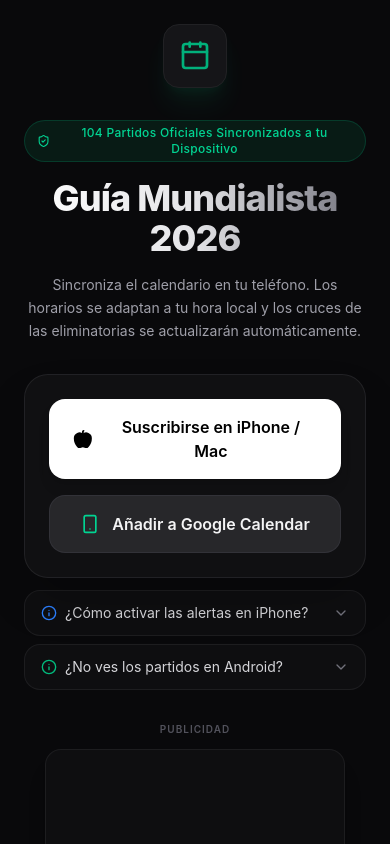
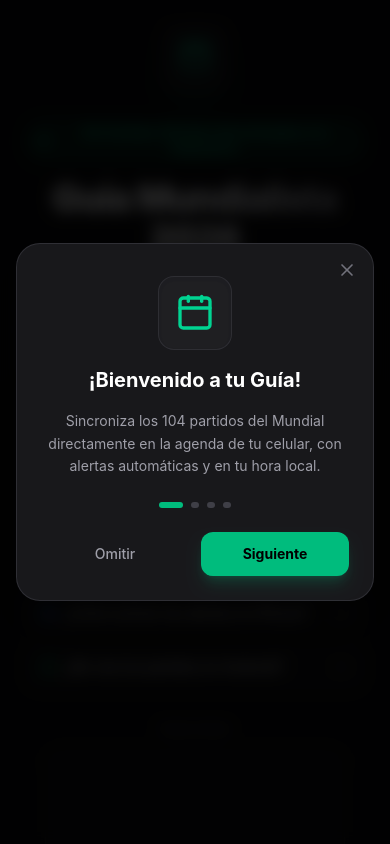
Before and after one commit to waynergt/mundial-web, a React (Vite) app: page / in a window 390 px wide. Shown: the top 844 px of the page. Built offline with nearby package versions, Linux system fonts and the light colour scheme.

Commit message:
Agregar tutorial interactivo y mejorar la gestión de ayuda para iPhone y Android; actualizar versión a v1.3.0

```diff
--- a/src/App.tsx
+++ b/src/App.tsx
@@ -1,18 +1,122 @@
-import { useState } from 'react';
-import { Calendar, Apple, Smartphone, ShieldCheck, Info, ChevronDown } from 'lucide-react';
+import { useState, useEffect } from 'react';
+import { Calendar, Apple, Smartphone, ShieldCheck, Info, ChevronDown, X } from 'lucide-react';
 import AdBanner from './components/AdBanner';
 
 export default function App() {
-  // Estados para controlar los desplegables de ayuda
+  // Estados para controlar la interfaz
   const [showAndroidHelp, setShowAndroidHelp] = useState(false);
   const [showAppleHelp, setShowAppleHelp] = useState(false);
+
+  // Estados para el Tutorial (Tour)
+  const [showTour, setShowTour] = useState(false);
+  const [tourStep, setTourStep] = useState(0);
 
   const SUPABASE_URL = "https://slwnehwhzfywmhldgzgb.supabase.co/functions/v1/generar-calendario?mundial.ics";
   const appleCalendarUrl = SUPABASE_URL.replace(/^https?:/, 'webcal:');
   const googleCalendarUrl = `https://calendar.google.com/calendar/render?cid=${encodeURIComponent(appleCalendarUrl)}`;
 
+  // Verificar si es la primera visita cuando carga la página
+  useEffect(() => {
+    const hasSeenTour = localStorage.getItem('hasSeenMundialTour');
+    if (!hasSeenTour) {
+      // Retrasamos medio segundo la aparición para que sea más elegante
+      const timer = setTimeout(() => setShowTour(true), 500);
+      return () => clearTimeout(timer);
+    }
+  }, []);
+
+  // Función para cerrar el tutorial y guardar que ya lo vio
+  const closeTour = () => {
+    setShowTour(false);
+    localStorage.setItem('hasSeenMundialTour', 'true');
+  };
+
+  // Datos de los pasos del tutorial
+  const tourSteps = [
+    {
+      title: "¡Bienvenido a tu Guía!",
+      description: "Sincroniza los 104 partidos del Mundial directamente en la agenda de tu celular, con alertas automáticas y en tu hora local.",
+      icon: <Calendar className="w-10 h-10 text-emerald-400" />
+    },
+    {
+      title: "1. Elige tu sistema",
+      description: "Toca el botón blanco si usas iPhone / Mac, o el botón oscuro si utilizas un celular Android.",
+      icon: <Smartphone className="w-10 h-10 text-blue-400" />
+    },
+    {
+      title: "2. Activa las alertas",
+      description: "¡Importante! Revisa las guías desplegables en la pantalla para asegurarte de que tu celular te avise 30 minutos antes de cada juego.",
+      icon: <Info className="w-10 h-10 text-yellow-400" />
+    },
+    {
+      title: "¡Todo listo!",
+      description: "Los cruces de octavos y la gran final se actualizarán solos. ¡Añade el calendario y prepárate para el Mundial!",
+      icon: <ShieldCheck className="w-10 h-10 text-emerald-500" />
+    }
+  ];
+
   return (
-    <div className="min-h-[100dvh] flex flex-col items-center justify-center p-6 bg-[#09090b] selection:bg-emerald-500/30">
+    <div className="min-h-[100dvh] flex flex-col items-center justify-center p-6 bg-[#09090b] selection:bg-emerald-500/30 relative">
+
+      {/* --- OVERLAY DEL TUTORIAL --- */}
+      {showTour && (
+        <div className="fixed inset-0 z-50 flex items-center justify-center p-4 bg-black/80 backdrop-blur-sm animate-in fade-in duration-300">
+          <div className="bg-zinc-900 border border-zinc-700/60 rounded-3xl p-6 w-full max-w-sm shadow-2xl relative">
+
+            {/* Botón de cerrar (X) */}
+            <button onClick={closeTour} className="absolute top-4 right-4 text-zinc-500 hover:text-zinc-300">
+              <X className="w-5 h-5" />
+            </button>
+
+            {/* Contenido del paso actual */}
+            <div className="flex flex-col items-center text-center space-y-4 mt-2">
+              <div className="p-4 bg-zinc-800/50 rounded-2xl border border-zinc-700/50 shadow-inner">
+                {tourSteps[tourStep].icon}
+              </div>
+              <h2 className="text-xl font-bold text-white">{tourSteps[tourStep].title}</h2>
+              <p className="text-sm text-zinc-400 leading-relaxed min-h-[60px]">
+                {tourSteps[tourStep].description}
+              </p>
+            </div>
+
+            {/* Indicadores de progreso (Puntitos) */}
+            <div className="flex justify-center gap-2 my-6">
+              {tourSteps.map((_, index) => (
+                <div
+                  key={index}
+                  className={`h-1.5 rounded-full transition-all duration-300 ${index === tourStep ? 'w-6 bg-emerald-500' : 'w-2 bg-zinc-700'}`}
+                />
+              ))}
+            </div>
+
+            {/* Botones de navegación del modal */}
+            <div className="flex gap-3">
+              {tourStep < tourSteps.length - 1 ? (
+                <>
+                  <button onClick={closeTour} className="w-full py-3 text-sm font-medium text-zinc-400 hover:text-white transition-colors">
+                    Omitir
+                  </button>
+                  <button
+                    onClick={() => setTourStep(prev => prev + 1)}
+                    className="w-full py-3 bg-emerald-500 hover:bg-emerald-400 text-black text-sm font-bold rounded-xl transition-colors shadow-lg shadow-emerald-500/20"
+                  >
+                    Siguiente
+                  </button>
+                </>
+              ) : (
+                <button
+                  onClick={closeTour}
+                  className="w-full py-3 bg-emerald-500 hover:bg-emerald-400 text-black text-sm font-bold rounded-xl transition-colors shadow-lg shadow-emerald-500/20"
+                >
+                  ¡Comenzar!
+                </button>
+              )}
+            </div>
+          </div>
+        </div>
+      )}
+      {/* --- FIN DEL TUTORIAL --- */}
+
       <div className="w-full max-w-md text-center space-y-8">
 
         {/* Icono animado */}
@@ -36,7 +140,6 @@
 
         {/* CONTENEDOR CENTRAL: Botones y Ayuda */}
         <div className="space-y-3">
-          {/* Botones de acción */}
           <div className="bg-zinc-900/50 border border-zinc-800/80 backdrop-blur-md rounded-3xl p-6 space-y-4 shadow-2xl">
             <a href={appleCalendarUrl} className="flex items-center justify-center gap-3 w-full py-4 px-6 bg-white text-black font-semibold rounded-2xl hover:bg-zinc-200 transition-all duration-200 shadow-lg active:scale-[0.98]">
               <Apple className="w-5 h-5 fill-current" />
@@ -49,10 +152,8 @@
             </a>
           </div>
 
-          {/* Acordeones de Ayuda (Apple y Android) */}
+          {/* Acordeones de Ayuda */}
           <div className="space-y-2 w-full text-left mt-2">
-
-            {/* Ayuda iPhone */}
             <div>
               <button
                 onClick={() => setShowAppleHelp(!showAppleHelp)}
@@ -64,7 +165,6 @@
                 </span>
                 <ChevronDown className={`w-4 h-4 text-zinc-500 transition-transform duration-300 ${showAppleHelp ? 'rotate-180' : ''}`} />
               </button>
-
               <div className={`overflow-hidden transition-all duration-300 ease-in-out ${showAppleHelp ? 'max-h-60 opacity-100 mt-2' : 'max-h-0 opacity-0'}`}>
                 <div className="p-4 bg-zinc-900/30 border border-zinc-800/40 rounded-2xl text-xs text-zinc-400 leading-relaxed space-y-2 shadow-inner">
                   <p>Por seguridad, iOS silencia las notificaciones de los calendarios nuevos. Para que tu celular te avise 30 min antes:</p>
@@ -78,7 +178,6 @@
               </div>
             </div>
 
-            {/* Ayuda Android */}
             <div>
               <button
                 onClick={() => setShowAndroidHelp(!showAndroidHelp)}
@@ -90,7 +189,6 @@
                 </span>
                 <ChevronDown className={`w-4 h-4 text-zinc-500 transition-transform duration-300 ${showAndroidHelp ? 'rotate-180' : ''}`} />
               </button>
-
               <div className={`overflow-hidden transition-all duration-300 ease-in-out ${showAndroidHelp ? 'max-h-60 opacity-100 mt-2' : 'max-h-0 opacity-0'}`}>
                 <div className="p-4 bg-zinc-900/30 border border-zinc-800/40 rounded-2xl text-xs text-zinc-400 leading-relaxed space-y-2 shadow-inner">
                   <p>Por defecto, la app de Google pausa los calendarios nuevos para ahorrar datos. Sigue estos 3 pasos:</p>
@@ -103,7 +201,6 @@
                 </div>
               </div>
             </div>
-
           </div>
         </div>
 
@@ -134,7 +231,7 @@
           <div className="flex items-center gap-2 justify-center">
             <span>Calendario No Oficial • Totalmente Gratuito</span>
             <span className="text-[9px] bg-zinc-900 border border-zinc-800 text-zinc-500 px-1.5 py-0.5 rounded-md font-mono">
-              v1.2.0
+              v1.3.0
             </span>
           </div>
           <div className="flex items-center gap-1.5 bg-zinc-900/50 px-4 py-1.5 rounded-full border border-zinc-800/50 shadow-sm">
```
